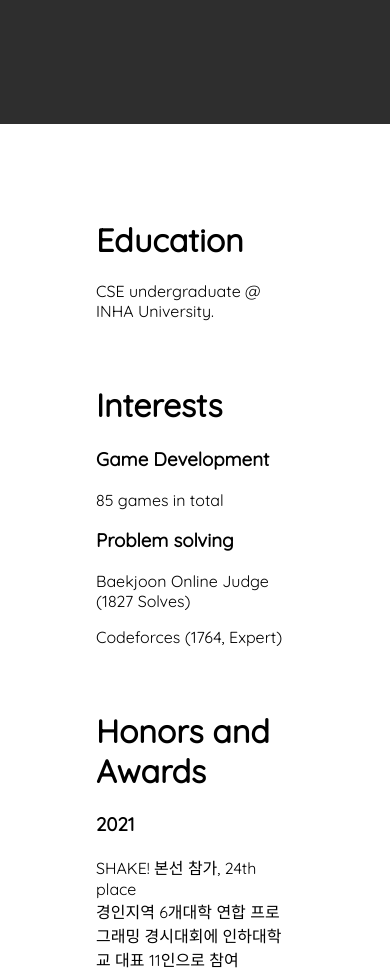
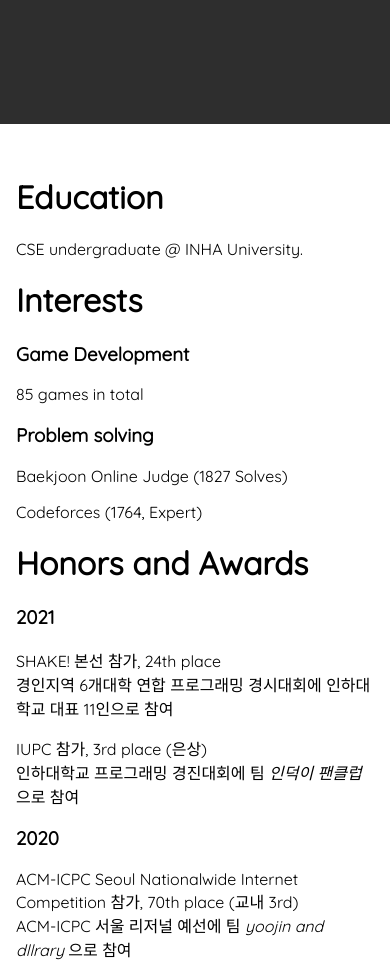
Before and after one commit to yooshnn/yooshnn.cc, a plain HTML site: page index.html in a window 390 px wide. Shown: the part 720-1694 px from the top of the page. Drawn offline with Linux system fonts and the light colour scheme.

Commit message:
Update style-content.css

```diff
--- a/css/style-content.css
+++ b/css/style-content.css
@@ -1,12 +1,30 @@
 .content {
     display: flex;
+    width: 100%;
+    justify-content: center;
+    font-family: 'Quicksand', sans-serif;
+    margin: 2em 0 0 0;
+}
+.column {
+    display: flex;
+}
+.col-l {
+    flex-shrink: 0;
     flex-direction: column;
-    font-family: 'Quicksand', sans-serif;
-}
-.container {
-    margin: 2em;
+    flex-basis: 30%;
+    align-items: flex-start;
 }
 .block {
     display: flex-box;
-    margin: 4em;
+    margin: 2em 1em 0 0;
+    align-self: stretch;
 }
+
+@media only screen and (max-width: 900px) {
+    .content {
+      flex-direction: column;
+    }
+    .block {
+      margin: 1em;
+    }
+}
```
